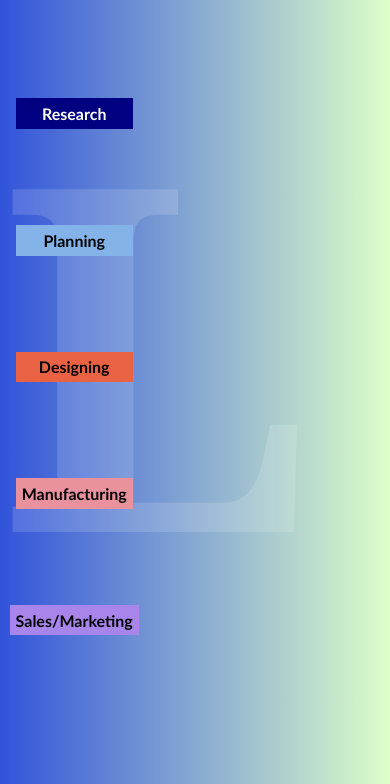
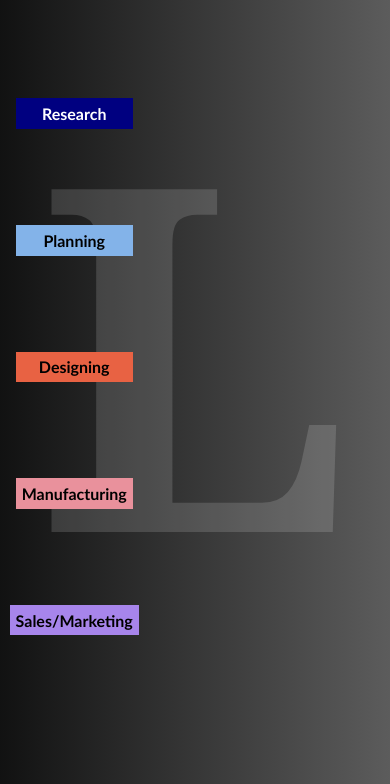
Before and after one commit to om-khorwal/-Lizmotors-Mobility-, a website: page index.html in a window 390 px wide. Shown: the part 60-844 px from the top of the page. Drawn offline with nearby package versions, Linux system fonts and the light colour scheme; a web font is replaced by a local one.

Commit message:
responsivness done

```diff
--- a/style.css
+++ b/style.css
@@ -1,14 +1,15 @@
 html , body{
     padding: 0;
     margin: 0;
-    background: linear-gradient(to right, #3153da, #ddffc9);
+     background: linear-gradient(to right, #0606069a, #5c5c5c);
+    background-color: #222323;
     font-family: 'Gill Sans', 'Gill Sans MT', Calibri, 'Trebuchet MS', sans-serif;
 
 }
 #L{
     display: flex;
     color: #ffffff18;
-    font-size: 38rem;
+    font-size: 40rem;
     position: absolute;
     top: 0%;
     left: 50%;
@@ -106,7 +107,7 @@ html , body{
     /* background-color: red; */
     height: 55%;
     width: max-content;
-    margin-top: 3%;
+    margin-top: 5%;
 
 }
 .dropdown ul li{
@@ -307,7 +308,8 @@ html , body{
     html , body{
         padding: 0;
         margin: 0;
-        background: linear-gradient(to right, #3153da, #ddffc9);
+        /* background: linear-gradient(to right, #3153da, #80a669); */
+        background-color: #222323;
         font-family: 'Gill Sans', 'Gill Sans MT', Calibri, 'Trebuchet MS', sans-serif;
         height: 100vh;
         width: 100vw;
@@ -319,7 +321,7 @@ html , body{
     font-size: 30rem;
     justify-content: center;
     align-content: center;
-    left: 40%;
+    left: 50%;
     top: 10%;
 
 }
```
